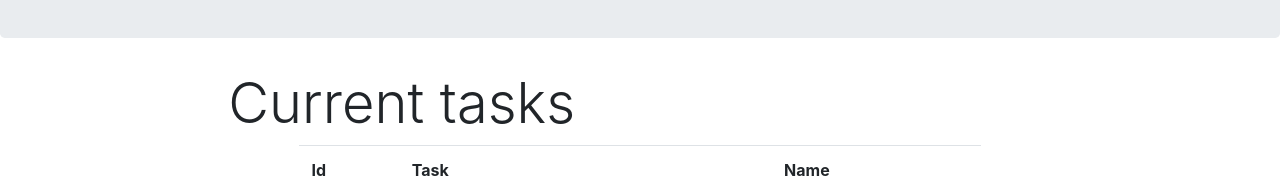
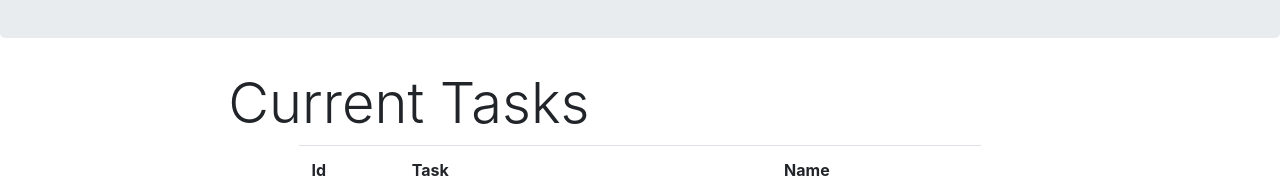
Before and after one commit to bogeta11040/todolist-app, a plain HTML site: page index.html in a window 1280 px wide. Shown: the part 184-371 px from the top of the page. Drawn offline with nearby package versions, Linux system fonts and the light colour scheme.

Commit message:
Update index.html

```diff
--- a/index.html
+++ b/index.html
@@ -16,7 +16,7 @@
   <div class="container-fluid">
     <div id="mainView" class="row">
       <div class="col-8 offset-2">
-        <h4 class="display-4">Current tasks</h4>
+        <h4 class="display-4">Current Tasks</h4>
         <div class="row">
           <div class="col-10 offset-1">
             <table class="table">
```
